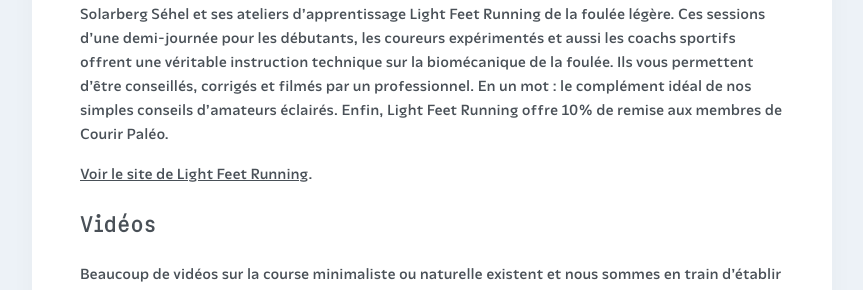
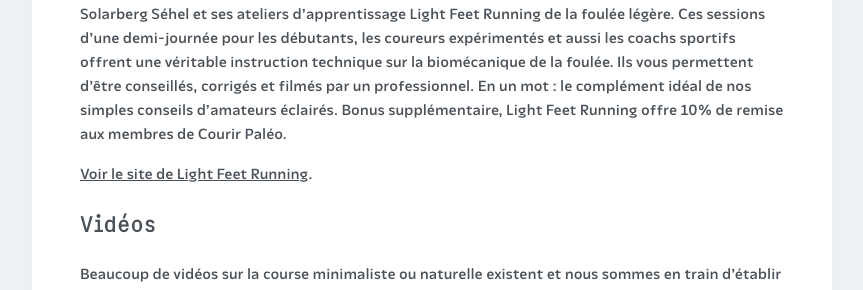
Before and after one commit to courirpaleo/courirpaleo.github.io, a Jekyll site: the page built from _pages/ressources.md, in a window 1280 px wide and 900 px high, scrolled down 7281 px. Shown: the part 281-571 px from the top of the window, without its empty margins (208-1071 px from the left). Built offline with Jekyll 4.4.1, drawn with Linux system fonts in a browser that asks for light colours; some web fonts are replaced; some of the changed text lies outside the part shown.

Commit message:
Update ressources.md

```diff
--- a/_pages/ressources.md
+++ b/_pages/ressources.md
@@ -71,7 +71,7 @@
 
 ### Perfectionnement
 ![Courir Paleo](/assets/images/CourirPaleo_Livre_Light-Feet-Running_1200px.jpg)
-Pour les avoir appréciés nous-mêmes, nous recommandons vivement le livre «&nbsp;Courir léger&nbsp;» de Solarberg Séhel et ses ateliers d'apprentissage Light Feet Running de la foulée légère. Ces sessions d'une demi-journée pour les débutants, les coureurs expérimentés et aussi les coachs sportifs offrent une véritable instruction technique sur la biomécanique de la foulée. Ils vous permettent d'être conseillés, corrigés et filmés par un professionnel. En un mot&nbsp;: le complément idéal de nos simples conseils d'amateurs éclairés. Enfin, Light Feet Running offre 10% de remise aux membres de Courir Paléo.
+Pour les avoir appréciés nous-mêmes, nous recommandons vivement le livre «&nbsp;Courir léger&nbsp;» de Solarberg Séhel et ses ateliers d'apprentissage Light Feet Running de la foulée légère. Ces sessions d'une demi-journée pour les débutants, les coureurs expérimentés et aussi les coachs sportifs offrent une véritable instruction technique sur la biomécanique de la foulée. Ils vous permettent d'être conseillés, corrigés et filmés par un professionnel. En un mot&nbsp;: le complément idéal de nos simples conseils d'amateurs éclairés. Bonus supplémentaire, Light Feet Running offre 10% de remise aux membres de Courir Paléo.
 
 [Voir le site de Light Feet Running](http://www.lightfeetrunning.com).
 
```
